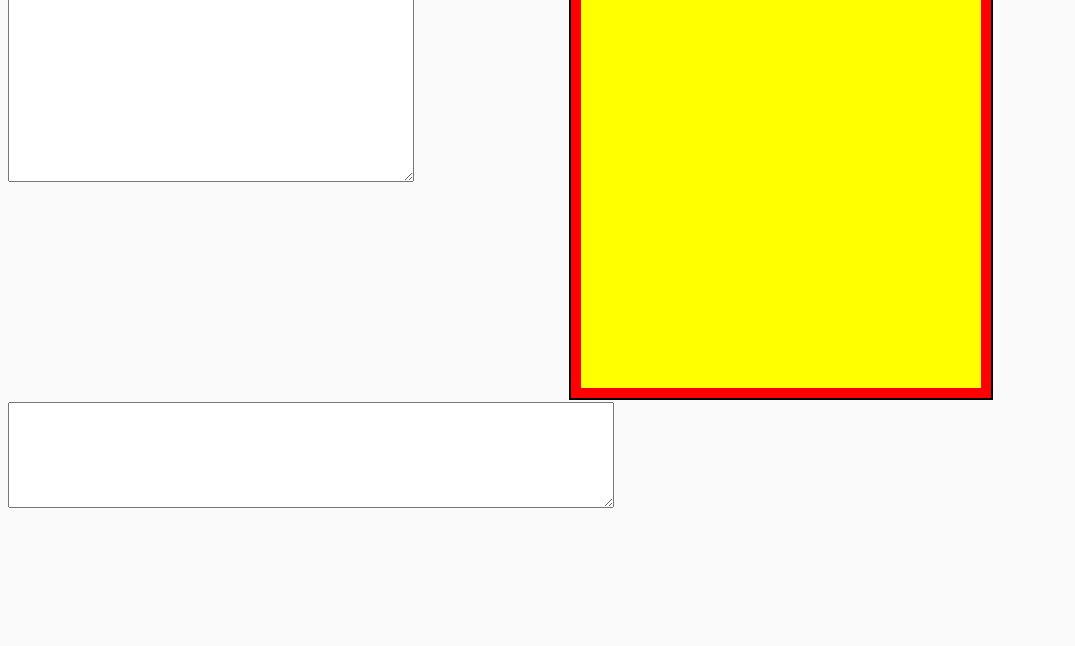
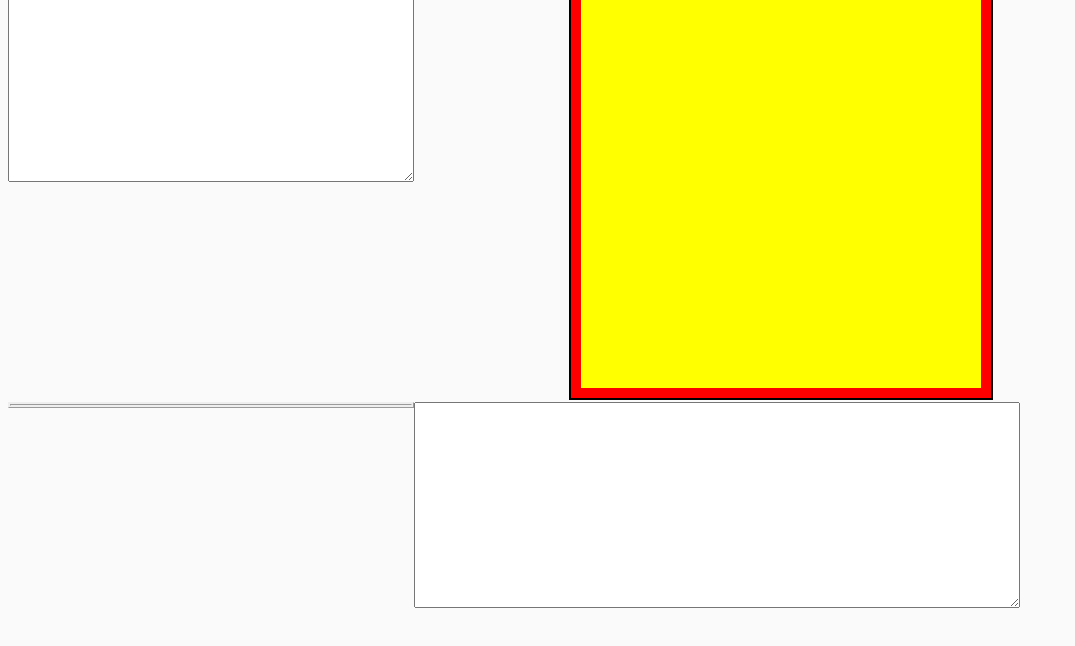
Before and after one commit to weecabin/FlightplanParser, a website: page index.html in a window 1280 px wide. Shown: the part 104-750 px from the top of the page, without its empty margins (0-1075 px from the left). Drawn offline with nearby package versions, Linux system fonts and the light colour scheme; files whose address does not match are found by name.

Commit message:
updated css

```diff
--- a/style.css
+++ b/style.css
@@ -11,10 +11,12 @@ body {
   background-color: red;
   padding:10px;
 }
+
 #canvas
 {
   background-color: yellow;
 }
+
 .divider {
   height: 2px;
   clear: both;
@@ -30,7 +32,7 @@ body {
 #status
 {
   width:600px;
-  height:100px;
+  height:200px;
 }
 
 .floatleft
@@ -46,6 +48,16 @@ body {
 #routelatlon
 {
   padding-left:20px;
+  width:600px;
+  height:200px;
+}
+
+#routetable
+{
+  overflow-y:auto;
+  max-height: 150px;
+  min-width: 400px;
+  border-style: ridge;
 }
 
 td
```
